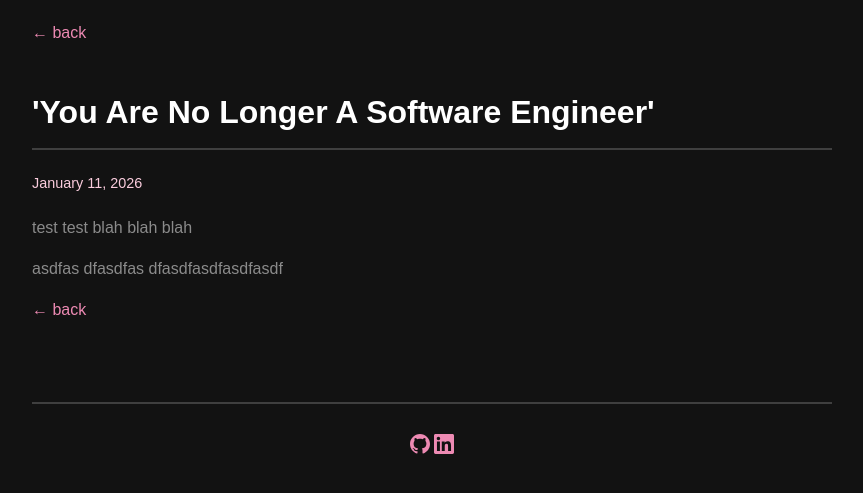
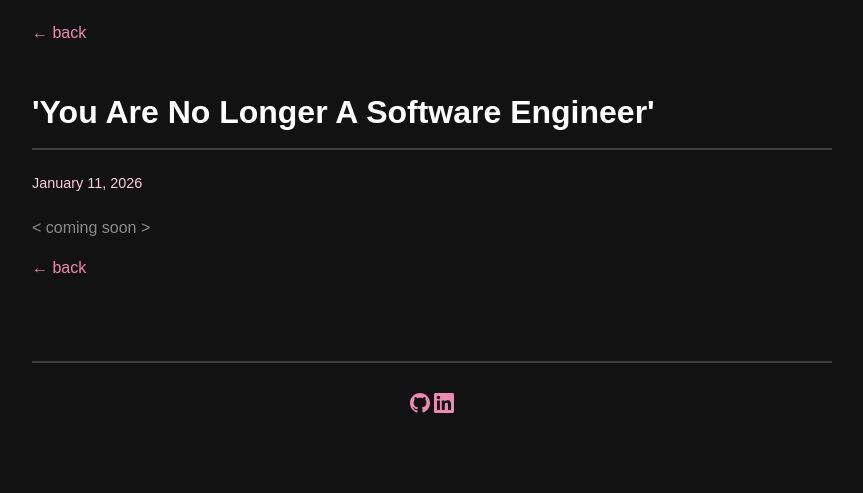
Before and after one commit to superfamousdog/superfamousdog.github.io, a Jekyll site: the page built from _posts/2026-01-11-no-longer-swe.md, in a window 1280 px wide. Shown: the top 493 px of the page, without its empty margins (208-1071 px from the left). Built offline with Jekyll 4.4.1, drawn with Linux system fonts in a browser that asks for light colours.

Commit message:
Clean up no-longer-swe.md

```diff
--- a/_posts/2026-01-11-no-longer-swe.md
+++ b/_posts/2026-01-11-no-longer-swe.md
@@ -4,8 +4,4 @@ title: "'You Are No Longer A Software Engineer'"
 date: 2026-01-11
 ---
 
-test test blah blah blah
-
-asdfas
-dfasdfas
-dfasdfasdfasdfasdf
+< coming soon >
```
